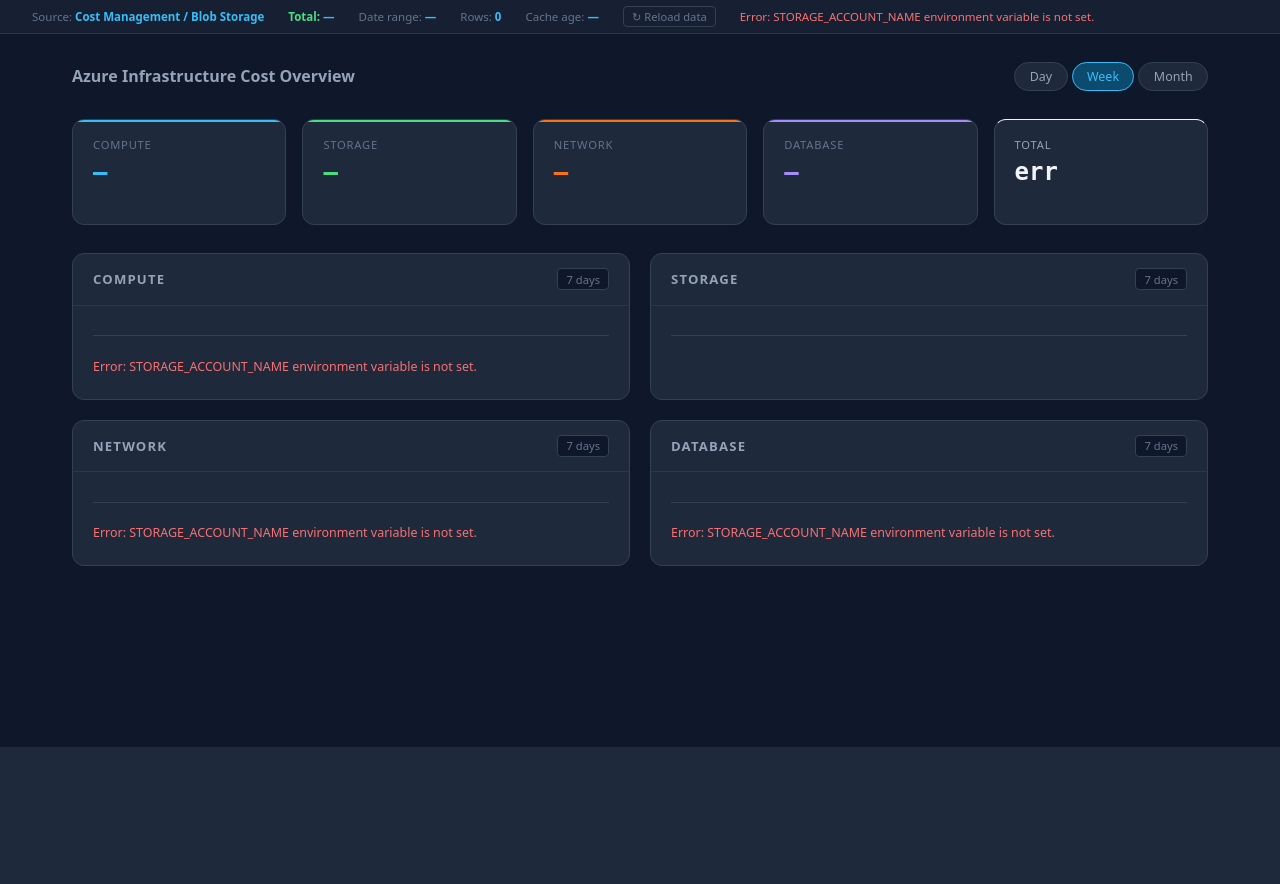
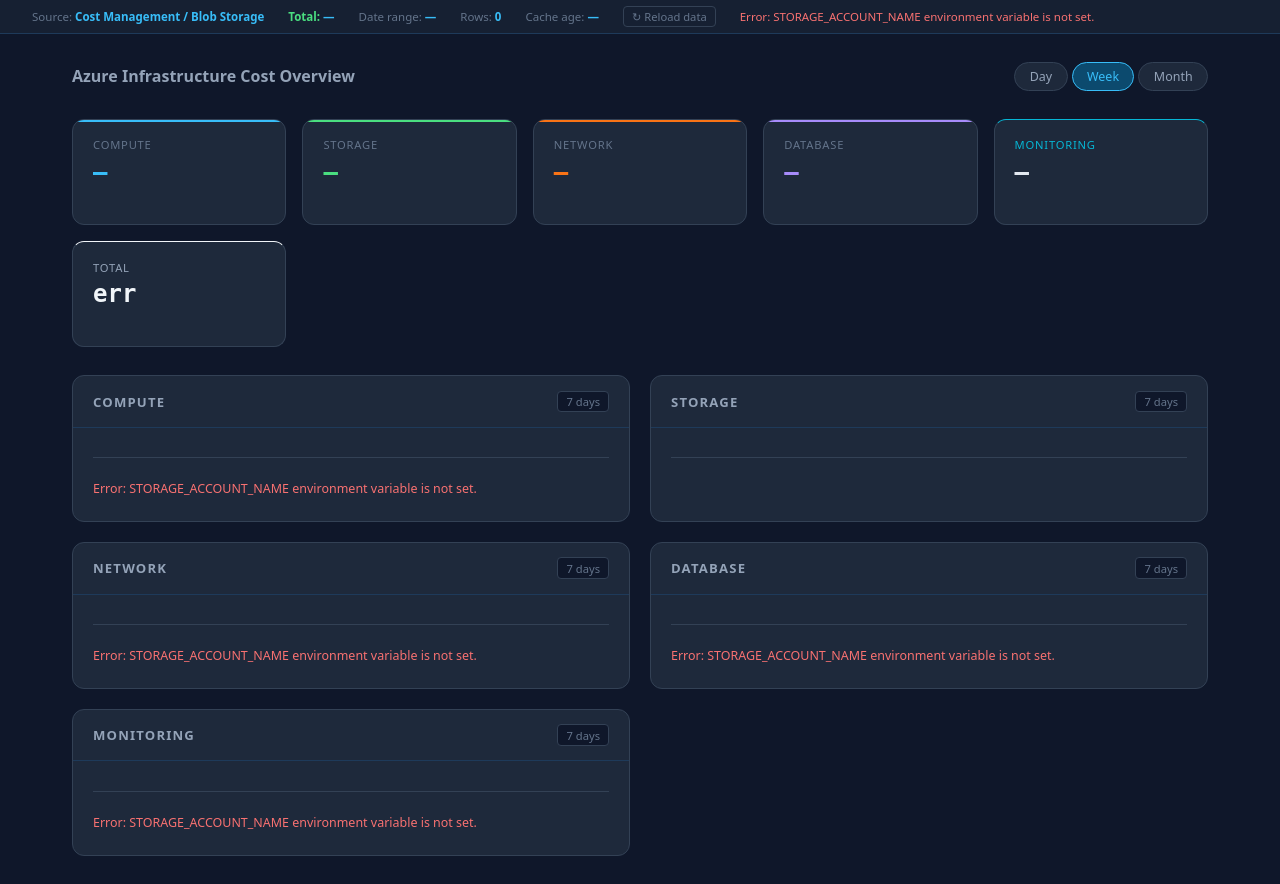
Before and after one commit to mysak7/azure-penny, a FastAPI app: page / in a window 1280 px wide. Shown: the part 53-937 px from the top of the page. Before the commit the page ends 800 px from the top, so only its background shows below. Run offline with FastAPI, Linux system fonts and the light colour scheme; data that the repository does not hold is empty.

Commit message:
feat(monitoring): add Monitoring category for Grafana, Log Analytics, Monitor, App Insights

```diff
--- a/main.py
+++ b/main.py
@@ -53,6 +53,10 @@ CAT_DATABASE = {
     "SQL Database", "Azure Cosmos DB", "Azure Cache for Redis",
     "Azure Database for MySQL", "Azure Database for PostgreSQL",
     "Azure SQL Managed Instance", "Azure Synapse Analytics",
+}
+CAT_MONITORING = {
+    "Azure Grafana Service", "Log Analytics", "Azure Monitor",
+    "Application Insights",
 }
 
 # ---------------------------------------------------------------------------
@@ -325,6 +329,14 @@ async def api_network(period: str = "week", rg: str = "") -> JSONResponse:
 async def api_database(period: str = "week", rg: str = "") -> JSONResponse:
     try:
         return JSONResponse(await _category_api(period, CAT_DATABASE, rg))
+    except Exception as exc:
+        return JSONResponse({"error": str(exc)}, status_code=500)
+
+
+@app.get("/api/monitoring", tags=["api"])
+async def api_monitoring(period: str = "week", rg: str = "") -> JSONResponse:
+    try:
+        return JSONResponse(await _category_api(period, CAT_MONITORING, rg))
     except Exception as exc:
         return JSONResponse({"error": str(exc)}, status_code=500)
 
--- a/templates/dashboard.html
+++ b/templates/dashboard.html
@@ -73,6 +73,7 @@
     .hbar-fill.green  { background: linear-gradient(90deg, #4ade80, #22c55e); }
     .hbar-fill.orange { background: linear-gradient(90deg, #f97316, #ea580c); }
     .hbar-fill.purple { background: linear-gradient(90deg, #a78bfa, #8b5cf6); }
+    .hbar-fill.cyan   { background: linear-gradient(90deg, #22d3ee, #06b6d4); }
     .hbar-cost { font-size: 0.72rem; color: #e2e8f0; font-family: monospace; width: 68px; text-align: right; flex-shrink: 0; }
 
     /* Nav */
@@ -166,6 +167,11 @@
       <div class="summary-val" id="kpi-database">&mdash;</div>
       <div class="summary-sub" id="kpi-database-sub">&nbsp;</div>
     </div>
+    <div class="summary-card" style="border-top-color:#06b6d4;">
+      <div class="summary-label" style="color:#06b6d4;">Monitoring</div>
+      <div class="summary-val" id="kpi-monitoring">&mdash;</div>
+      <div class="summary-sub" id="kpi-monitoring-sub">&nbsp;</div>
+    </div>
     <div class="summary-card" style="border-top-color:#f1f5f9;">
       <div class="summary-label" style="color:#94a3b8;">Total</div>
       <div class="summary-val" id="kpi-total" style="color:#f1f5f9;">&mdash;</div>
@@ -228,6 +234,19 @@
       </div>
     </div>
 
+    <div class="cat-card">
+      <div class="cat-header">
+        <div class="cat-title"><h2>Monitoring</h2></div>
+        <span id="mon-badge" class="cat-badge">7 days</span>
+      </div>
+      <div class="cat-body">
+        <div id="mon-chart" class="hbar-chart"><div class="loading">Loading&hellip;</div></div>
+        <hr class="cat-divider">
+        <div id="mon-table"></div>
+        <div id="mon-error" class="error-msg"></div>
+      </div>
+    </div>
+
   </div>
 </div>
 
@@ -275,10 +294,11 @@ function periodLabel() {
 
 // ── Load all ──────────────────────────────────────────────────────────────────
 function loadAll() {
-  loadCategory('compute',  '/api/compute?period='  +currentPeriod+rgParam(), 'cp',  'blue');
-  loadCategory('storage',  '/api/storage?period='  +currentPeriod+rgParam(), 'st',  'green');
-  loadCategory('network',  '/api/network?period='  +currentPeriod+rgParam(), 'net', 'orange');
-  loadCategory('database', '/api/database?period=' +currentPeriod+rgParam(), 'db',  'purple');
+  loadCategory('compute',    '/api/compute?period='    +currentPeriod+rgParam(), 'cp',  'blue');
+  loadCategory('storage',    '/api/storage?period='    +currentPeriod+rgParam(), 'st',  'green');
+  loadCategory('network',    '/api/network?period='    +currentPeriod+rgParam(), 'net', 'orange');
+  loadCategory('database',   '/api/database?period='   +currentPeriod+rgParam(), 'db',  'purple');
+  loadCategory('monitoring', '/api/monitoring?period=' +currentPeriod+rgParam(), 'mon', 'cyan');
   loadTotal();
 }
 
```
Also changed, not shown: templates/technician.html (+19 -2 lines).
